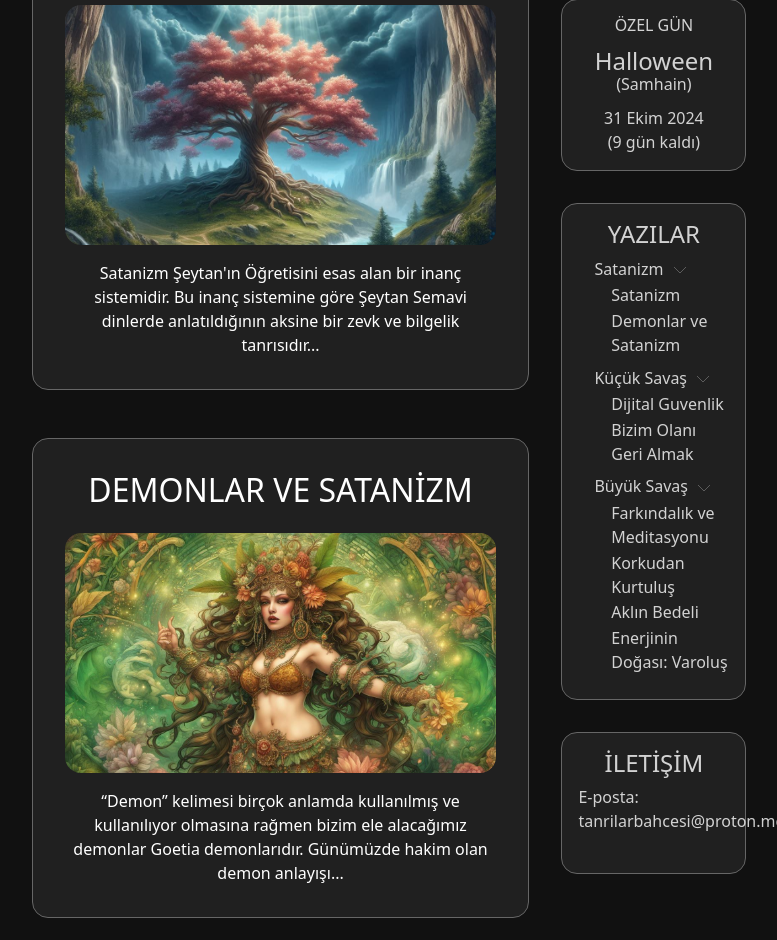
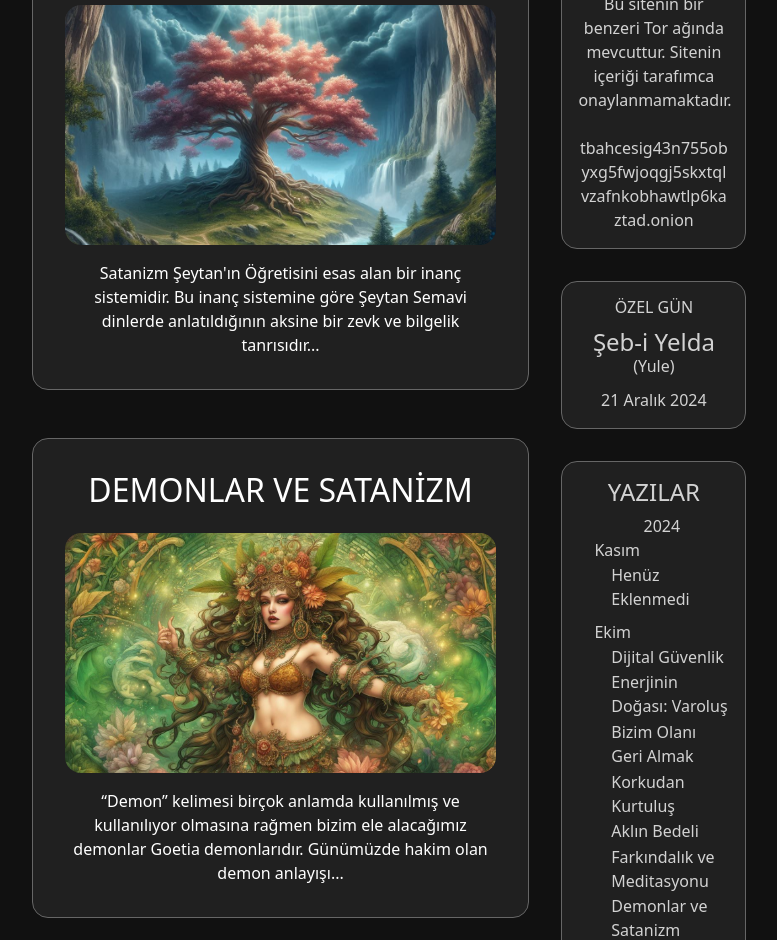
Before and after one commit to tanrilarbahcesi/tb-website, a plain HTML site: page index.html in a window 1280 px wide. Shown: the part 295-1235 px from the top of the page, without its empty margins (235-1012 px from the left). Drawn offline with nearby package versions, Linux system fonts and the light colour scheme.

Commit message:
Update index.html

```diff
--- a/index.html
+++ b/index.html
@@ -16,10 +16,8 @@
         <div class="container-fluid">
             <div class="row">
                 <div class="col-12 header">
-                    <a href="/">
-                        <img src="/img/logo.png" alt="Tanrılar Bahçesi Logosu. Bir beyaz lotus çiçeği." class="img-logo">
-                        <h1 class="logo">TANRILAR BAHÇESİ</h1>
-                    </a>
+                    <a href="/"><img src="/img/logo.png" alt="Tanrılar Bahçesi Logosu. Bir beyaz lotus çiçeği." class="img-logo"></a>
+                    <h1 class="logo"><a href="/">TANRILAR BAHÇESİ</a></h1>
                 </div>
             </div>
             <div class="row d-md-none d-flex justify-content-center">
@@ -35,40 +33,40 @@
                     <div class="row">
                         <div id="content" class="col-md-8 col-12 content"></div>
                         <div id="sidebar" class="col-md-4 col-12 d-md-block d-none sidebar">
-                            <div class="about">
-                                <a>Yazar Hakkında</a>
+                            <div class="tor text-center text-wrap">
+                                <img src="/img/tor-logo-bw.png" alt="Tor" class="img-fluid my-2" style="width: 33%;">
+                                <p>Bu sitenin bir benzeri Tor ağında mevcuttur. Sitenin içeriği tarafımca onaylanmamaktadır.</p>
+                                <br />
+                                <p class="text-break">tbahcesig43n755obyxg5fwjoqgj5skxtqlvzafnkobhawtlp6kaztad.onion</p>
                             </div>
                             <div class="special-day">
                                 <h4>ÖZEL GÜN</h4>
-                                <h3>Halloween</h3>
-                                <h4>(Samhain)</h4>
-                                <p>31 Ekim 2024</p>
-                                <p>(<script>document.write(31 - new Date().getDate());</script> gün kaldı)</p>
+                                <h3>Şeb-i Yelda</h3>
+                                <h4>(Yule)</h4>
+                                <p>21 Aralık 2024</p>
+                                <!--<p><script>document.write();</script></p>-->
                             </div>
                             <div>
                                 <h3 class="text-center">YAZILAR</h3>
                                 <ul id="categories" class="categories">
-                                    <li>
-                                        Satanizm <img src="/img/expand.svg" alt="Genişlet" class="expand-icon" />
+                                    <p class="text-center">2024</p>
+                                    <li class="li-month">
+                                        <p>Kasım</p>
                                         <ul>
-                                            <a href="?sayfa=/yazilar/satanizm"><li>Satanizm</li></a>
-                                            <a href="?sayfa=/yazilar/demonlar-ve-satanizm"><li>Demonlar ve Satanizm</li></a>
+                                            <li class="tor-li">Henüz Eklenmedi</li>
                                         </ul>
                                     </li>
-                                    <li>
-                                        Küçük Savaş <img src="/img/expand.svg" alt="Genişlet" class="expand-icon" />
+                                    <li class="li-month">
+                                        <p>Ekim</p>
                                         <ul>
-                                            <a href="?sayfa=/yazilar/dijital-guvenlik"><li>Dijital Guvenlik</li></a>
+                                            <a href="?sayfa=/yazilar/dijital-guvenlik"><li>Dijital Güvenlik</li></a>
+                                            <a href="?sayfa=/yazilar/enerjinin-dogasi-varolus"><li>Enerjinin Doğası: Varoluş</li></a>
                                             <a href="?sayfa=/yazilar/bizim-olani-geri-almak"><li>Bizim Olanı Geri Almak</li></a>
-                                        </ul>
-                                    </li>
-                                    <li>
-                                        Büyük Savaş <img src="/img/expand.svg" alt="Genişlet" class="expand-icon" />
-                                        <ul>
-                                            <a href="?sayfa=/yazilar/farkindalik-ve-meditasyonu"><li>Farkındalık ve Meditasyonu</li></a>
                                             <a href="?sayfa=/yazilar/korkudan-kurtulus"><li>Korkudan Kurtuluş</li></a>
                                             <a href="?sayfa=/yazilar/aklin-bedeli"><li>Aklın Bedeli</li></a>
-                                            <a href="?sayfa=/yazilar/enerjinin-dogasi-varolus"><li>Enerjinin Doğası: Varoluş</li></a>
+                                            <a href="?sayfa=/yazilar/farkindalik-ve-meditasyonu"><li>Farkındalık ve Meditasyonu</li></a>
+                                            <a href="?sayfa=/yazilar/demonlar-ve-satanizm"><li>Demonlar ve Satanizm</li></a>
+                                            <a href="?sayfa=/yazilar/satanizm"><li>Satanizm</li></a>
                                         </ul>
                                     </li>
                                 </ul>
```
